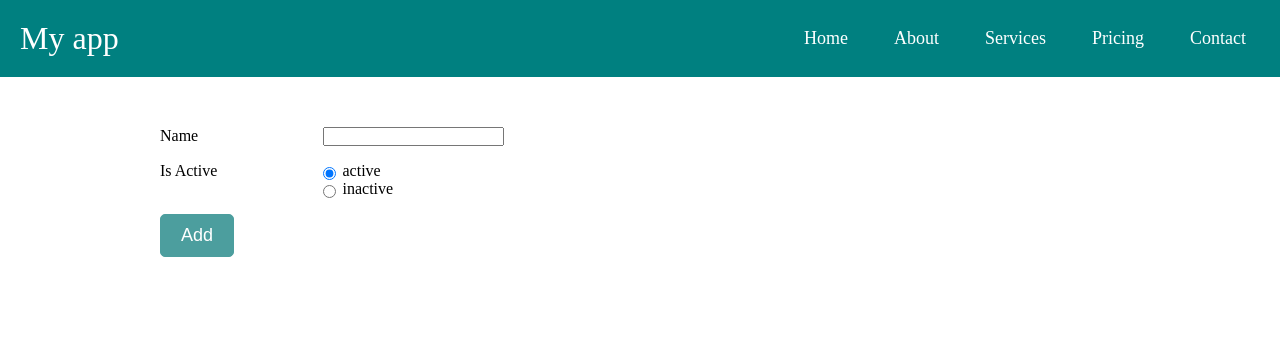
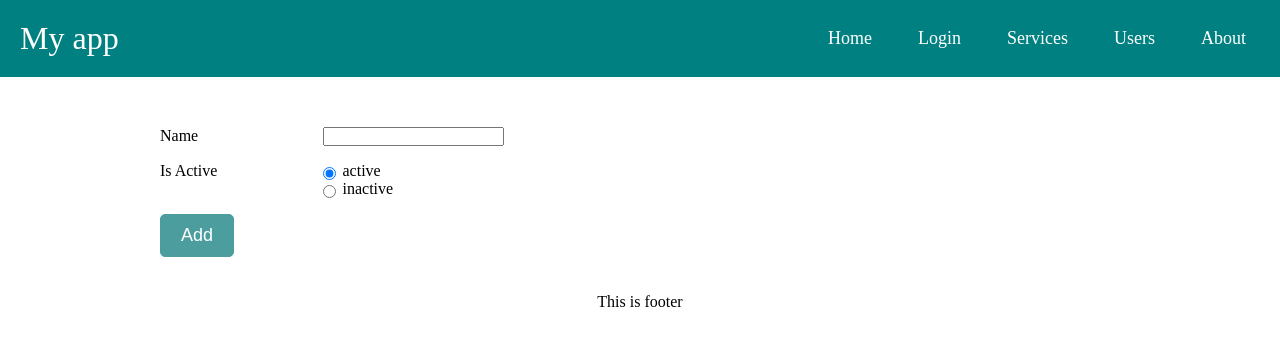
Before and after one commit to dangtung006/react-redux-toolkit, a React (Create React App) app: page / in a window 1280 px wide. Shown: the top 346 px of the page. Built offline with nearby package versions, Linux system fonts and the light colour scheme.

Commit message:
update baselayout router

```diff
--- a/src/App.js
+++ b/src/App.js
@@ -1,14 +1,17 @@
 import "./App.css"
-import AddRole from "./layouts/forms/addRole";
-import Header2 from "./layouts/headers/header2";
+import { BrowserRouter } from 'react-router-dom'
+import Router from './router';
+import BaseLayout from './layouts/base';
+
 
 function App() {
     return (
         <div className="App">
-            <Header2></Header2>
-            <div className="container">
-                <AddRole></AddRole>
-            </div>
+            <BrowserRouter>
+                <BaseLayout>
+                    <Router />
+                </BaseLayout>
+            </BrowserRouter>
         </div>
     );
 }
--- /dev/null
+++ b/src/layouts/base/index.js
@@ -0,0 +1,20 @@
+import React from 'react';
+import Header2 from '../headers/header2';
+import Footer from '../footers/footer';
+// import PropTypes from 'prop-types';
+
+// index.propTypes = {
+
+// };
+
+function BaseLayout({ children }) {
+    return (
+        <div>
+            <Header2 />
+            <div>{children}</div>
+            <Footer />
+        </div>
+    );
+}
+
+export default BaseLayout;
--- /dev/null
+++ b/src/layouts/footers/footer.css
@@ -0,0 +1,9 @@
+.footer{
+    /* display: flex;
+    justify-content: space-between;
+    align-items: center; */
+    text-align: center;
+    padding : 20px;
+    /* background: teal; */
+    /* color : #fff; */
+}
--- /dev/null
+++ b/src/layouts/footers/footer.js
@@ -0,0 +1,17 @@
+import React from 'react';
+import "./footer.css";
+// import PropTypes from 'prop-types';
+
+// footer.propTypes = {
+
+// };
+
+function Footer(props) {
+    return (
+        <div className='footer'>
+            This is footer
+        </div>
+    );
+}
+
+export default Footer;
--- a/src/layouts/forms/addRole.js
+++ b/src/layouts/forms/addRole.js
@@ -12,17 +12,17 @@ function AddRole(props) {
                 </div>
                 <fieldset class="form-group">
                     <div class="row">
-                        <legend class="col-w-20">Is Active</legend>
-                        <div class="col-w-80">
+                        <legend className="col-w-20">Is Active</legend>
+                        <div className="col-w-80">
                             <div class="form-check">
-                                <input class="form-check-input" type="radio" name="gridRadios" id="gridRadios1" value="option1" checked />
-                                <label class="form-check-label" for="gridRadios1">
+                                <input className="form-check-input" type="radio" name="gridRadios" id="gridRadios1" value="option1" checked />
+                                <label className="form-check-label" for="gridRadios1">
                                     active
                                 </label>
                             </div>
                             <div class="form-check">
-                                <input class="form-check-input" type="radio" name="gridRadios" id="gridRadios2" value="option2" />
-                                <label class="form-check-label" for="gridRadios2">
+                                <input className="form-check-input" type="radio" name="gridRadios" id="gridRadios2" value="option2" />
+                                <label className="form-check-label" for="gridRadios2">
                                     inactive
                                 </label>
                             </div>
--- a/src/layouts/headers/header2.js
+++ b/src/layouts/headers/header2.js
@@ -1,20 +1,20 @@
 import React from 'react';
 import "./header.css";
+import { Link } from 'react-router-dom';
 
 function Header2(props) {
     return (
-        <nav class="navbar">
-            <div class="logo">My app</div>
+        <nav className="navbar">
+            <div className="logo">My app</div>
 
-            <ul class="nav-links">
+            <ul className="nav-links">
                 <input type="checkbox" id="checkbox_toggle" />
-                <label for="checkbox_toggle" class="hamburger">&#9776;</label>
+                <label for="checkbox_toggle" className="hamburger">&#9776;</label>
 
-                <div class="menu">
+                <div className="menu">
 
-                    <li><a href="/">Home</a></li>
-
-                    <li><a href="/">About</a></li>
+                    <li><Link to="/">Home</Link> </li>
+                    <li><Link to="/login">Login</Link></li>
 
                     <li class="services">
 
@@ -35,11 +35,8 @@ function Header2(props) {
                         </ul>
 
                     </li>
-
-                    <li><a href="/">Pricing</a></li>
-
-                    <li><a href="/">Contact</a></li>
-
+                    <li><Link to="/user">Users</Link> </li>
+                    <li><Link to="/about">About</Link></li>
                 </div>
 
             </ul>
--- /dev/null
+++ b/src/pages/home/home.container.js
@@ -0,0 +1,17 @@
+import React from 'react';
+import AddRole from '../../layouts/forms/addRole';
+// import PropTypes from 'prop-types';
+
+// home.container.propTypes = {
+
+// };
+
+function HomeContainer(props) {
+    return (
+        <div className="container">
+            <AddRole />
+        </div>
+    );
+}
+
+export default HomeContainer;
--- a/src/router/index.js
+++ b/src/router/index.js
@@ -2,13 +2,15 @@ import { Route, Routes } from 'react-router-dom'
 import routes from './routes'
 
 const Router = () => {
+    return (
         <Routes>
             {
                 routes.map(route => {
-                return <Route key={route.path}  {...route} />
+                    return <Route key={route.path} {...route} />
                 })
             }
         </Routes>
+    )
 }
 
 export default Router;
--- a/src/router/routes.js
+++ b/src/router/routes.js
@@ -1,4 +1,5 @@
 import AboutContainer from "../pages/about/about.container";
+import HomeContainer from "../pages/home/home.container";
 import LoginContainer from "../pages/login/login.container";
 import UserContainer from "../pages/users/user.container";
 
@@ -12,7 +13,7 @@ export const ROUTECONFIGS = {
 const routes = [
     {
         path: ROUTECONFIGS.HOME,
-        element: null,
+        element: <HomeContainer />,
     },
 
     {
```
Lines whose indentation alone changed are shown as unchanged.
